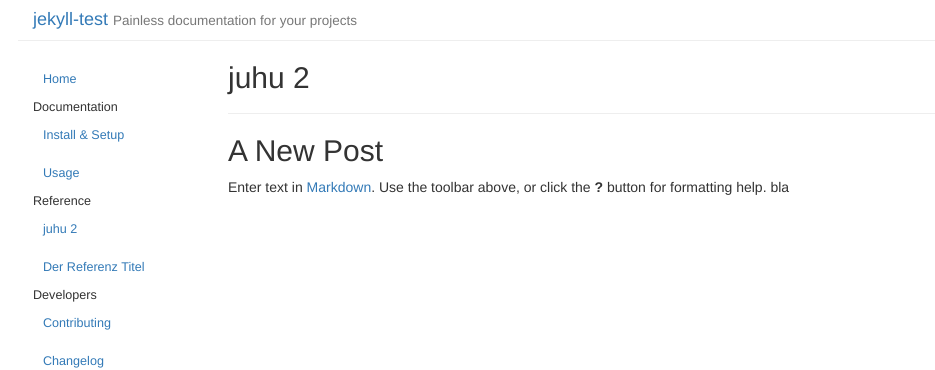
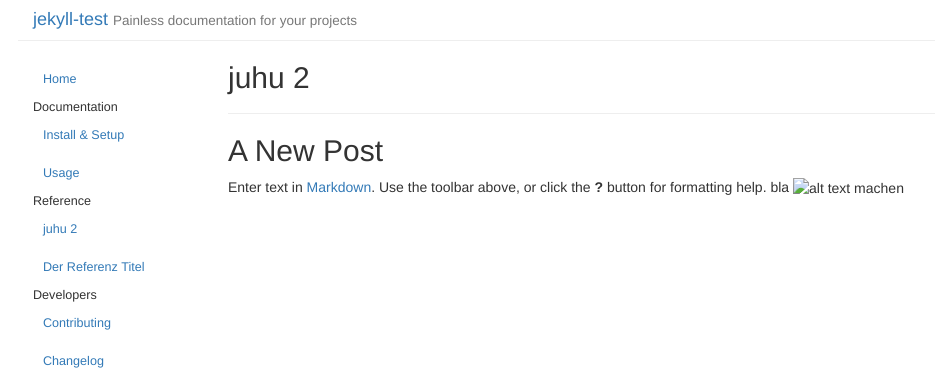
Before and after one commit to rallech/jekyll_test, a Jekyll site: the page built from _posts/2016-08-26-my-filename.md, in a window 1280 px wide. Shown: the top 370 px of the page, without its empty margins (37-972 px from the left). Built offline with Jekyll 4.4.1, drawn with Linux system fonts in a browser that asks for light colours.

Commit message:
Updated 2016-08-26-my-filename.md

```diff
--- a/_posts/2016-08-26-my-filename.md
+++ b/_posts/2016-08-26-my-filename.md
@@ -10,3 +10,4 @@ order: 0
 
 Enter text in [Markdown](http://daringfireball.net/projects/markdown/). Use the toolbar above, or click the **?** button for formatting help.
 bla
+![alt text machen]({{site.baseurl}}/_posts/test.png)
```
